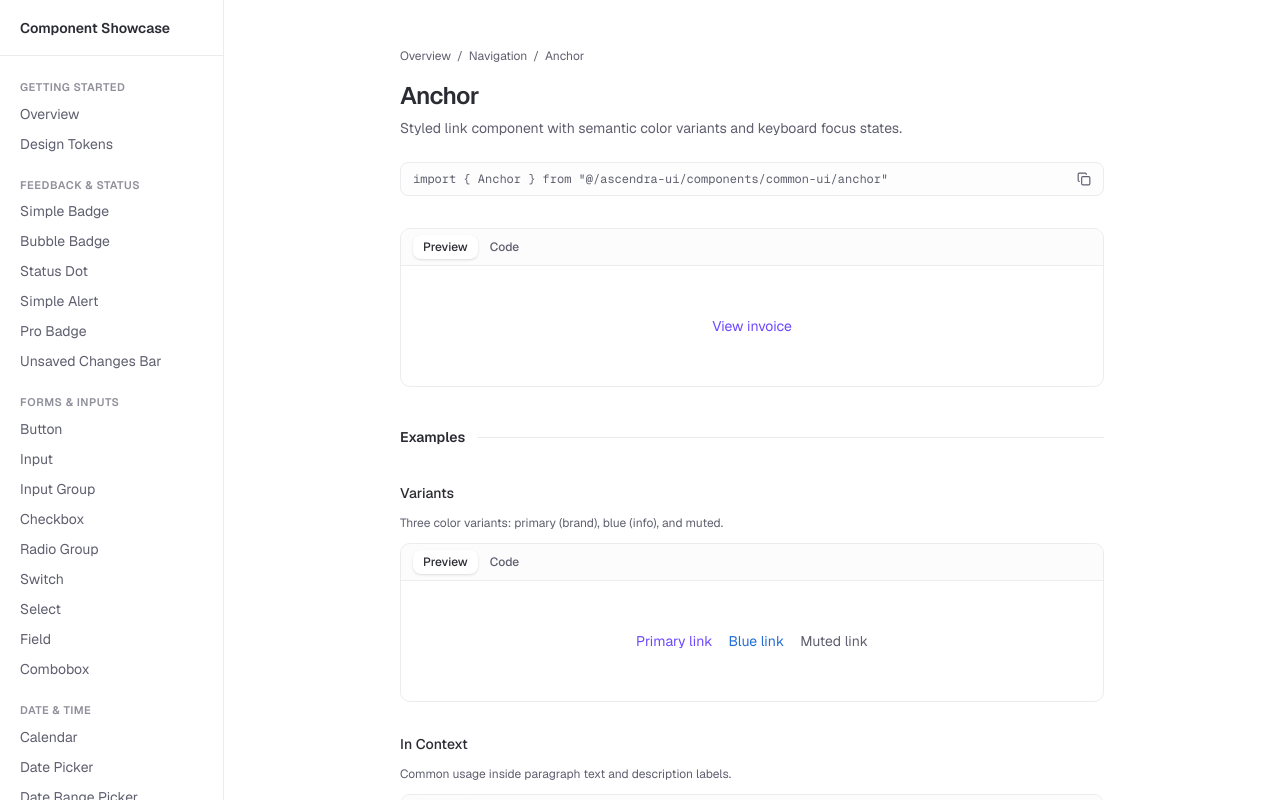
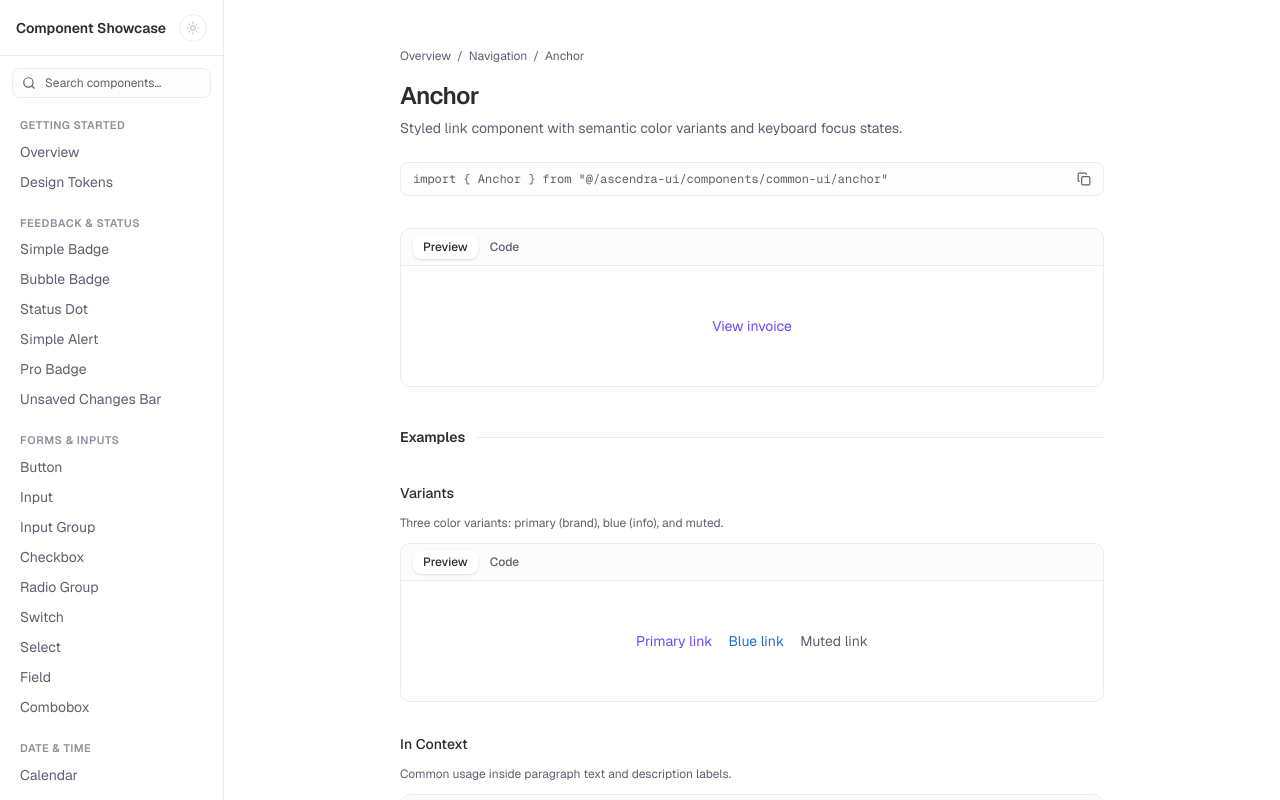
Before and after one commit to zakashah/ascendra-ui, a Next.js app: page /showcase/anchor in a window 1280 px wide. Shown: the top 800 px of the page. Built offline with nearby package versions, Linux system fonts and the light colour scheme.

Commit message:
showcase layout menu

```diff
--- a/app/showcase/layout.tsx
+++ b/app/showcase/layout.tsx
@@ -8,7 +8,7 @@ export default function ShowcaseLayout({
   return (
     <div className="bg-background flex min-h-screen">
       <ShowcaseNav />
-      <main className="flex-1 overflow-y-auto">{children}</main>
+      <main className="flex-1 overflow-y-auto pt-10 lg:pt-0">{children}</main>
     </div>
   );
 }
--- a/ascendra-ui/components/layout/main-section-panel.tsx
+++ b/ascendra-ui/components/layout/main-section-panel.tsx
@@ -26,6 +26,7 @@ export function MainSectionPanel({
         )}
       >
         <div
+
           className={cn(
             'bg-background mx-1 rounded-lg ring-1 ring-(--color-umbra)/4 dark:ring-black/20',
             'shadow-[0_1px_2px_0_rgba(25,28,33,0.06),0_0_2px_0_rgba(0,0,0,0.08)]',
--- a/components/showcase-nav.tsx
+++ b/components/showcase-nav.tsx
@@ -2,10 +2,21 @@
 
 import Link from "next/link";
 import { usePathname } from "next/navigation";
+import { useEffect, useState } from "react";
+import { LuMenu, LuSearch, LuX } from "react-icons/lu";
 import { navConfig } from "@/lib/nav-config";
 import { cn } from "@/ascendra-ui/shadcn/lib/utils";
+import { ThemeToggle } from "@/ascendra-ui/components/util/theme-toggle";
 
-export function ShowcaseNav() {
+function NavContent({
+  query,
+  setQuery,
+  onNavigate,
+}: {
+  query: string;
+  setQuery: (q: string) => void;
+  onNavigate?: () => void;
+}) {
   const pathname = usePathname();
 
   const isActive = (slug: string) => {
@@ -13,21 +24,42 @@ export function ShowcaseNav() {
     return pathname === `/showcase/${slug}`;
   };
 
+  const q = query.trim().toLowerCase();
+  const filtered = q
+    ? navConfig
+        .map((category) => ({
+          ...category,
+          items: category.items.filter((item) =>
+            item.name.toLowerCase().includes(q),
+          ),
+        }))
+        .filter((category) => category.items.length > 0)
+    : navConfig;
+
   return (
-    <aside className="sticky top-0 hidden h-screen w-56 shrink-0 flex-col overflow-y-auto border-r bg-background pb-10 lg:flex">
-      {/* Logo / Title */}
-      <div className="flex h-14 shrink-0 items-center border-b px-5">
-        <Link
-          href="/showcase"
-          className="text-sm font-semibold text-foreground hover:text-primary transition-colors"
-        >
-          Component Showcase
-        </Link>
+    <>
+      {/* Search */}
+      <div className="px-3 pt-3 pb-1">
+        <div className="relative">
+          <LuSearch className="pointer-events-none absolute left-2.5 top-1/2 -translate-y-1/2 size-3.5 text-muted-foreground" />
+          <input
+            type="text"
+            placeholder="Search components…"
+            value={query}
+            onChange={(e) => setQuery(e.target.value)}
+            className="w-full rounded-md border bg-muted/40 py-1.5 pl-8 pr-3 text-xs text-foreground placeholder:text-muted-foreground focus:outline-none focus:ring-2 focus:ring-primary/40"
+          />
+        </div>
       </div>
 
       {/* Nav categories */}
-      <nav className="flex-1 px-3 pt-6">
-        {navConfig.map((category) => (
+      <nav className="flex-1 overflow-y-auto px-3 pt-4 pb-10">
+        {filtered.length === 0 ? (
+          <p className="px-2 text-xs text-muted-foreground">
+            No results for &ldquo;{query}&rdquo;
+          </p>
+        ) : (
+          filtered.map((category) => (
             <div key={category.title} className="mb-5">
               <p className="mb-1 px-2 text-[0.6875rem] font-semibold uppercase tracking-wider text-muted-foreground/70">
                 {category.title}
@@ -39,6 +71,7 @@ export function ShowcaseNav() {
                       href={
                         item.slug === "" ? "/showcase" : `/showcase/${item.slug}`
                       }
+                      onClick={onNavigate}
                       className={cn(
                         "flex h-7 items-center rounded-md px-2 text-sm transition-colors",
                         isActive(item.slug)
@@ -52,8 +85,93 @@ export function ShowcaseNav() {
                 ))}
               </ul>
             </div>
-        ))}
+          ))
+        )}
       </nav>
-    </aside>
+    </>
   );
 }
+
+export function ShowcaseNav() {
+  const [query, setQuery] = useState("");
+  const [mobileOpen, setMobileOpen] = useState(false);
+
+  // Close drawer on route change
+  const pathname = usePathname();
+  useEffect(() => {
+    setMobileOpen(false);
+  }, [pathname]);
+
+  // Lock body scroll when drawer is open
+  useEffect(() => {
+    document.body.style.overflow = mobileOpen ? "hidden" : "";
+    return () => { document.body.style.overflow = ""; };
+  }, [mobileOpen]);
+
+  return (
+    <>
+      {/* Desktop sidebar */}
+      <aside className="sticky top-0 hidden h-screen w-56 shrink-0 flex-col border-r bg-background lg:flex">
+        <div className="flex h-14 shrink-0 items-center justify-between border-b px-4">
+          <Link
+            href="/showcase"
+            className="text-sm font-semibold text-foreground hover:text-primary transition-colors"
+          >
+            Component Showcase
+          </Link>
+          <ThemeToggle />
+        </div>
+        <NavContent query={query} setQuery={setQuery} />
+      </aside>
+
+      {/* Mobile menu button */}
+      <button
+        onClick={() => setMobileOpen(true)}
+        className="fixed top-3 left-3 z-40 flex items-center justify-center rounded-md border bg-background p-1.5 shadow-sm text-foreground lg:hidden"
+        aria-label="Open menu"
+      >
+        <LuMenu className="size-4" />
+      </button>
+
+      {/* Mobile backdrop */}
+      {mobileOpen && (
+        <div
+          className="fixed inset-0 z-40 bg-black/40 lg:hidden"
+          onClick={() => setMobileOpen(false)}
+        />
+      )}
+
+      {/* Mobile drawer */}
+      <aside
+        className={cn(
+          "fixed inset-y-0 left-0 z-50 flex w-64 flex-col border-r bg-background transition-transform duration-200 lg:hidden",
+          mobileOpen ? "translate-x-0" : "-translate-x-full",
+        )}
+      >
+        <div className="flex h-14 shrink-0 items-center justify-between border-b px-4">
+          <Link
+            href="/showcase"
+            className="text-sm font-semibold text-foreground hover:text-primary transition-colors"
+          >
+            Component Showcase
+          </Link>
+          <div className="flex items-center gap-1">
+            <ThemeToggle />
+            <button
+              onClick={() => setMobileOpen(false)}
+              className="flex items-center justify-center rounded-md p-1.5 text-muted-foreground hover:text-foreground hover:bg-muted transition-colors"
+              aria-label="Close menu"
+            >
+              <LuX className="size-4" />
+            </button>
+          </div>
+        </div>
+        <NavContent
+          query={query}
+          setQuery={setQuery}
+          onNavigate={() => setMobileOpen(false)}
+        />
+      </aside>
+    </>
+  );
+}
```
Lines whose indentation alone changed are shown as unchanged.
